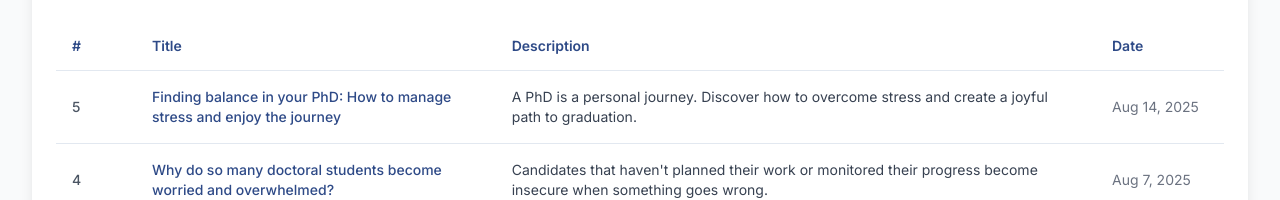
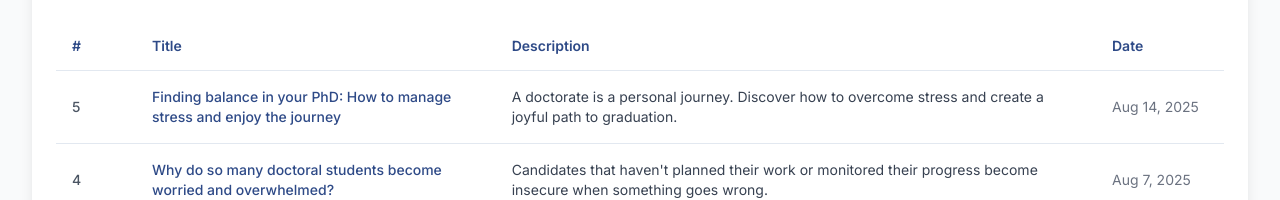
Before and after one commit to ReuvenKatz/pathway-nexus-gateway1, a React (Vite) app: page /blogs in a window 1280 px wide. Shown: the part 419-619 px from the top of the page. Built offline with nearby package versions, Linux system fonts and the light colour scheme; a web font is replaced by a local one.

Commit message:
Replace "PhD" with "doctorate" in blog description
Replace "A PhD is a personal" with "A doctorate is a personal" in the description of the August 14, 2025 blog post.

```diff
--- a/src/data/blogs.ts
+++ b/src/data/blogs.ts
@@ -10,7 +10,7 @@ export const blogs: Blog[] = [
   {
     id: "2",
     title: "Finding balance in your PhD: How to manage stress and enjoy the journey",
-    description: "A PhD is a personal journey. Discover how to overcome stress and create a joyful path to graduation.",
+    description: "A doctorate is a personal journey. Discover how to overcome stress and create a joyful path to graduation.",
     publishDate: "2025-08-14",
     content: `
       <div class="prose max-w-none">
```
